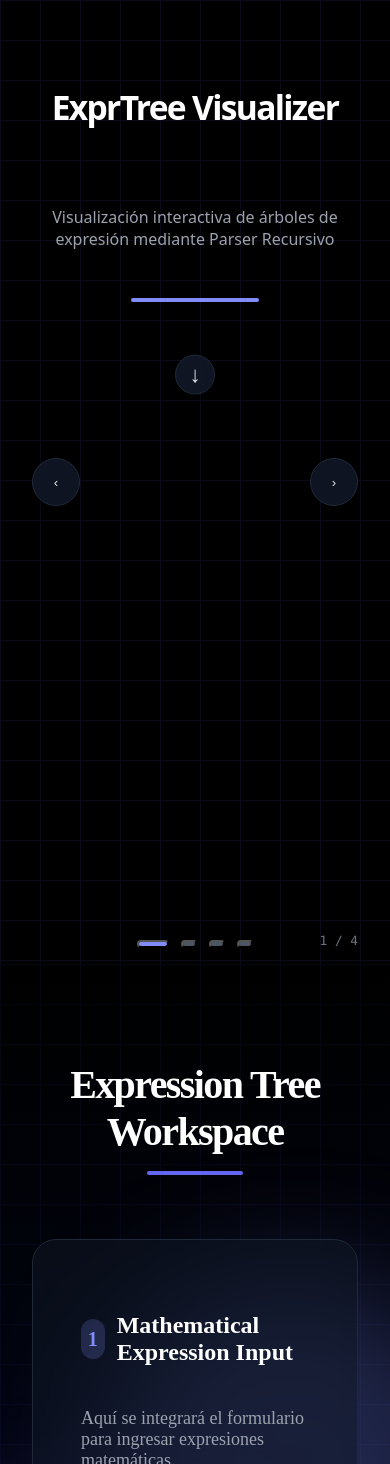
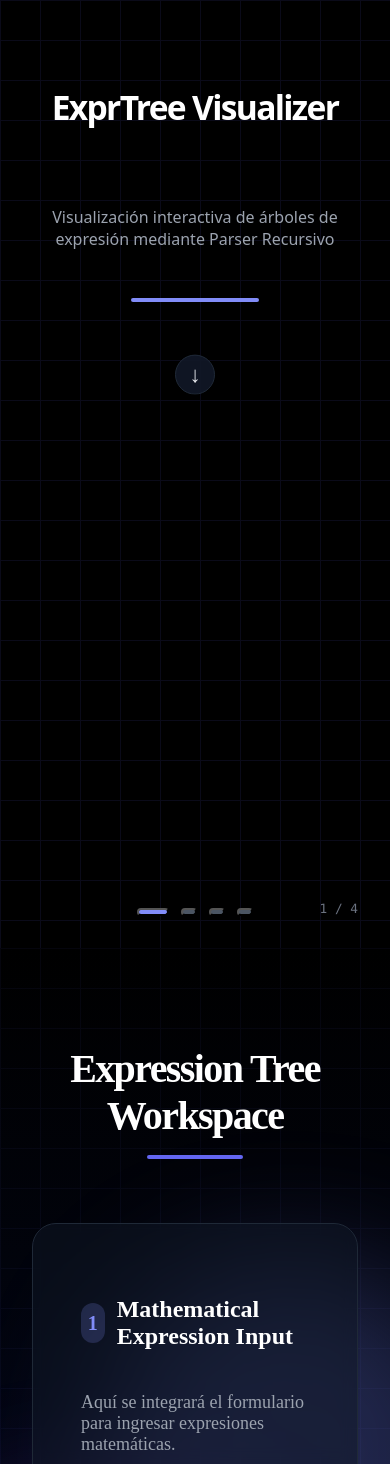
Before and after one commit to reneeduardo24/exprtree-visualizer, an Angular app: page / in a window 390 px wide. Shown: the top 1464 px of the page. Built offline with nearby package versions, Linux system fonts and the light colour scheme.

Commit message:
feat(slider): add mobile swipe navigation and hide arrows on small screens

```diff
--- a/src/app/components/presentation-slider/presentation-slider.component.html
+++ b/src/app/components/presentation-slider/presentation-slider.component.html
@@ -2,7 +2,9 @@
   <!-- background grid -->
   <div class="bg-grid"></div>
 
-  <div class="slide-container">
+  <div class="slide-container"
+   (touchstart)="onTouchStart($event)"
+    (touchend)="onTouchEnd($event)">
     <div class="slide-content" [class.slide-animate]="animationActive">
       <!-- Slide: title -->
       <ng-container *ngIf="currentSlide.type === 'title'">
--- a/src/app/components/presentation-slider/presentation-slider.component.scss
+++ b/src/app/components/presentation-slider/presentation-slider.component.scss
@@ -439,24 +439,57 @@
   .slider-root {
     height: auto;
     min-height: 100vh;
-    padding-bottom: 4rem; /* espacio para dots y counter */
+    align-items: flex-start;
+    padding-top: 3.5rem;
+    padding-bottom: 3rem;
   }
 
   .slide-container {
-    height: auto;
-    padding-bottom: 3rem; /* extra bottom spacing */
+    align-items: flex-start;
+    padding-inline: 1.25rem;
   }
 
   .slide-content {
-    margin-bottom: 2.5rem; /* separa tarjetas de los dots */
+    max-width: 28rem;
+    margin-inline: auto;
   }
 
-  .dots {
-    bottom: 1rem;
+  .title-main {
+    font-size: 2.1rem;
   }
 
-  .counter {
-    bottom: 1rem;
+  .title-section {
+    font-size: 1.6rem;
+  }
+
+  .subtitle {
+    font-size: 1rem;
+  }
+
+  .grid-members {
+    gap: 1.25rem;
+    max-width: 100%;
+  }
+
+  .card-member {
+    padding: 1.25rem 1.5rem;
+    border-radius: 1rem;
+  }
+
+  .avatar {
+    height: 3.5rem;
+    width: 3.5rem;
+    font-size: 1.4rem;
+  }
+
+  .member-name {
+    font-size: 1rem;
+  }
+
+  /* OCULTAR FLECHAS EN MÓVIL */
+  .nav-button {
+    display: none;
   }
 }
+
 }
--- a/src/app/components/presentation-slider/presentation-slider.component.ts
+++ b/src/app/components/presentation-slider/presentation-slider.component.ts
@@ -21,12 +21,16 @@ export class PresentationSliderComponent implements OnInit, OnDestroy {
 
   @Output() requestScrollToWorkspace = new EventEmitter<void>();
 
-  /** tiempo entre slides automáticos (ms) */
+  /** auto slide */
   private readonly autoSlideIntervalMs = 7000;
   private autoSlideId: ReturnType<typeof setInterval> | null = null;
 
-  /** controla la clase de animación */
+  /** animación */
   animationActive = false;
+
+  /** swipe */
+  private touchStartX: number | null = null;
+  private readonly swipeThreshold = 50; // px
 
   constructor(private slideService: SlideService) {
     this.slides = this.slideService.getSlides();
@@ -70,7 +74,7 @@ export class PresentationSliderComponent implements OnInit, OnDestroy {
     this.requestScrollToWorkspace.emit();
   }
 
-  // --------- manejo del auto–slide ---------
+  // --------- auto slide ---------
 
   private startAutoSlide(): void {
     this.clearAutoSlide();
@@ -90,17 +94,43 @@ export class PresentationSliderComponent implements OnInit, OnDestroy {
     this.startAutoSlide();
   }
 
-  // --------- animación suave en cada cambio ---------
+  // --------- animación suave ---------
 
   private triggerAnimation(): void {
-  // Removemos clase
     this.animationActive = false;
-
-  // Dos frames para asegurar reinicio incluso si Angular no detecta cambios
     requestAnimationFrame(() => {
       requestAnimationFrame(() => {
         this.animationActive = true;
       });
     });
   }
+
+  // --------- swipe en móvil ---------
+
+  onTouchStart(event: TouchEvent): void {
+    if (event.changedTouches.length > 0) {
+      this.touchStartX = event.changedTouches[0].clientX;
     }
+  }
+
+  onTouchEnd(event: TouchEvent): void {
+    if (this.touchStartX === null || event.changedTouches.length === 0) {
+      return;
+    }
+
+    const endX = event.changedTouches[0].clientX;
+    const diffX = endX - this.touchStartX;
+
+    if (Math.abs(diffX) > this.swipeThreshold) {
+      if (diffX < 0) {
+        // swipe hacia la izquierda -> siguiente slide
+        this.nextSlide();
+      } else {
+        // swipe hacia la derecha -> slide anterior
+        this.prevSlide();
+      }
+    }
+
+    this.touchStartX = null;
+  }
+}
```
Lines whose indentation alone changed are shown as unchanged.
